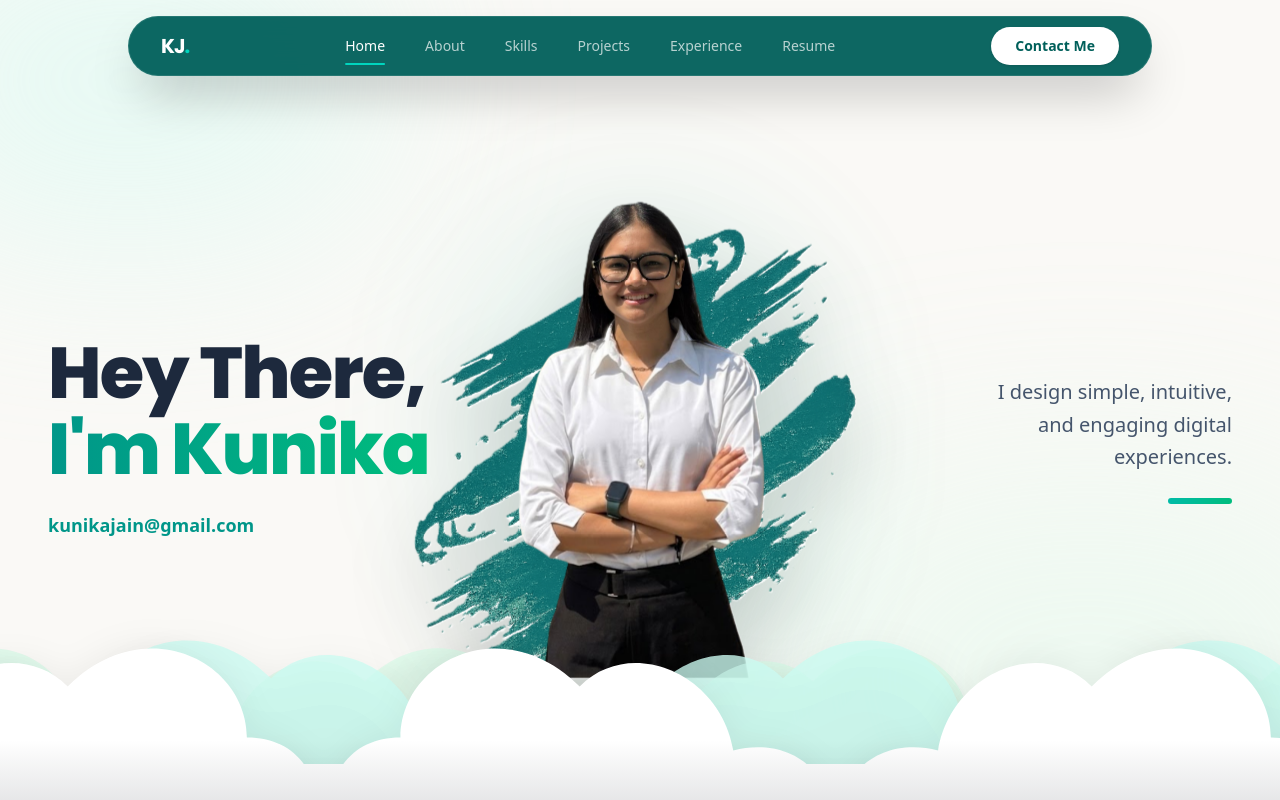
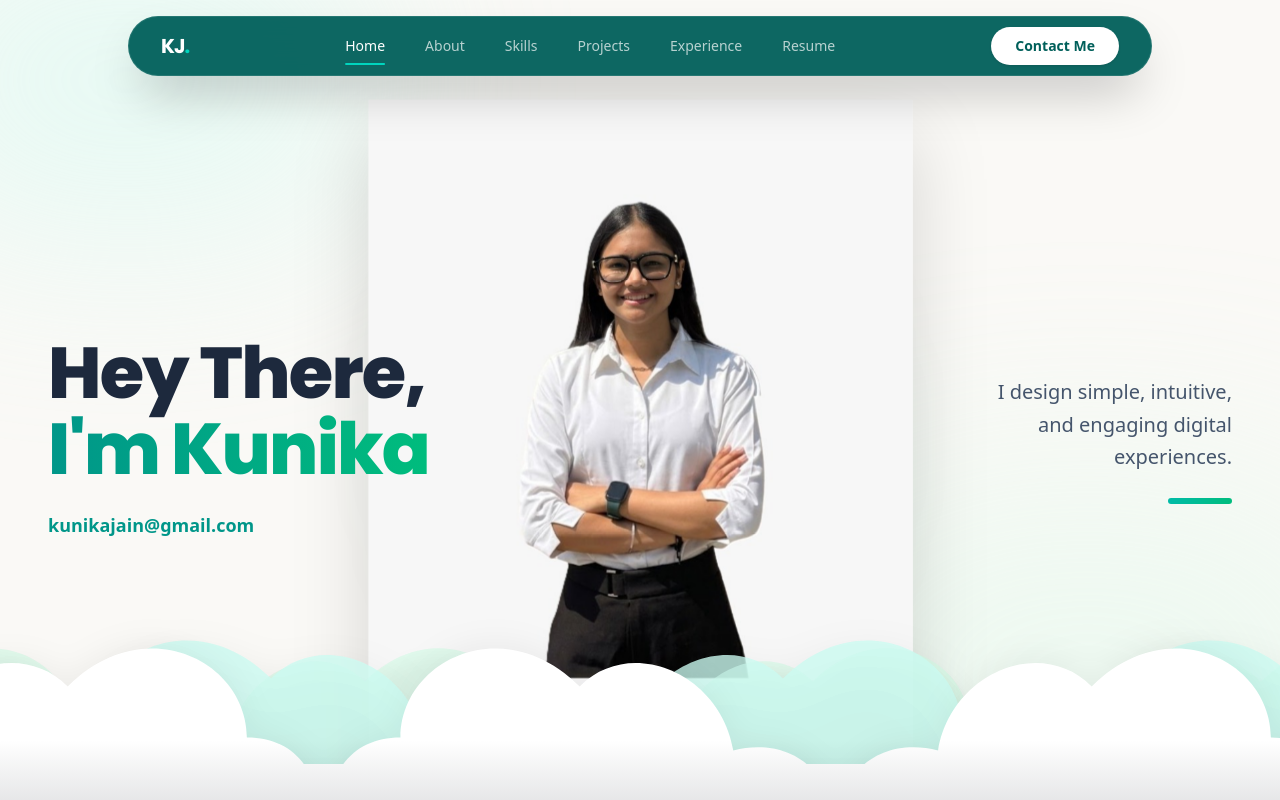
Before and after one commit to kun-ika/porfoliogreen, a Next.js app: page / in a window 1280 px wide. Shown: the top 800 px of the page. Built offline with nearby package versions, Linux system fonts and the light colour scheme.

Commit message:
Replace profile images with new portrait on Homepage and About page

```diff
--- a/src/components/About.jsx
+++ b/src/components/About.jsx
@@ -196,7 +196,7 @@ const About = () => {
     // Dummy array of images that crossfade during the sticky scroll
     // In a real project, replace these paths with unique assets for each section.
     const stickyImages = {
-        0: "/kunikacutee.png",
+        0: "/kunika-main.png",
         1: "/illustrations/expertise.png",
         2: "/illustrations/techstack.png",
         3: "/illustrations/journey.png"
@@ -435,7 +435,7 @@ const About = () => {
                                 className="relative w-full max-w-[450px] aspect-[4/5] mx-auto lg:mx-0"
                             >
                                 <div className="absolute inset-0 rounded-[32px] overflow-hidden shadow-sm">
-                                    <Image src="/kunikacutee.png" alt="Let's work together" fill className="object-cover" />
+                                    <Image src="/kunika-main.png" alt="Let's work together" fill className="object-cover" />
                                 </div>
                                 {/* Blue Hand Bubble Overlay */}
                                 <div className="absolute -left-6 -bottom-6 md:-left-8 md:-bottom-8 w-24 h-24 md:w-32 md:h-32 bg-[#0d9488] rounded-full flex items-center justify-center shadow-2xl">
--- a/src/components/Hero.jsx
+++ b/src/components/Hero.jsx
@@ -66,7 +66,7 @@ const Hero = () => {
                     >
                         <div className="absolute inset-0 bg-teal-500/10 rounded-full filter blur-[60px] transform scale-75 animate-pulse"></div>
                         <img
-                            src="/KunikaprofG .png"
+                            src="/kunika-main.png"
                             alt="Kunika Jain"
                             className="w-full h-auto object-contain drop-shadow-2xl relative z-20"
                         />
```
Also changed, not shown: public/kunika-main.png (added).
